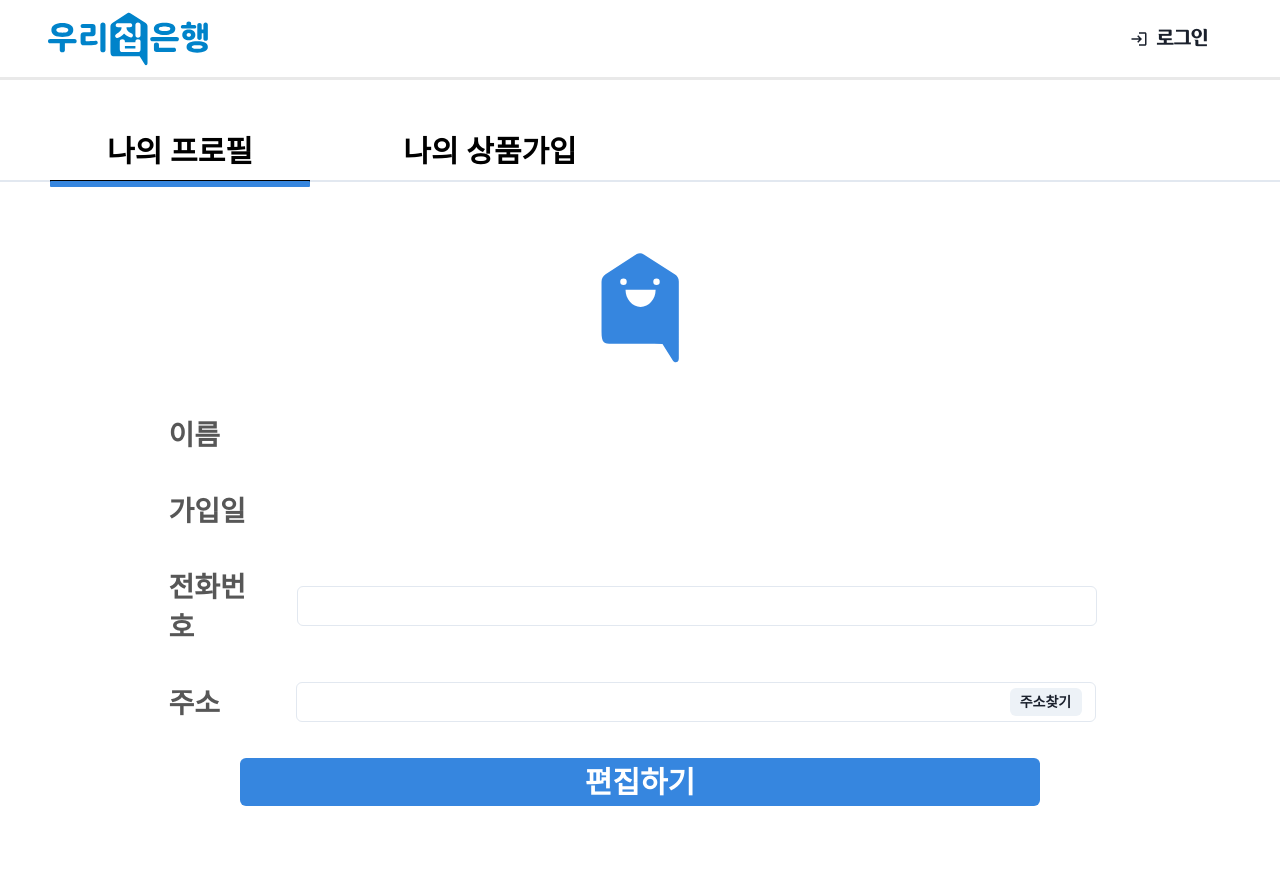
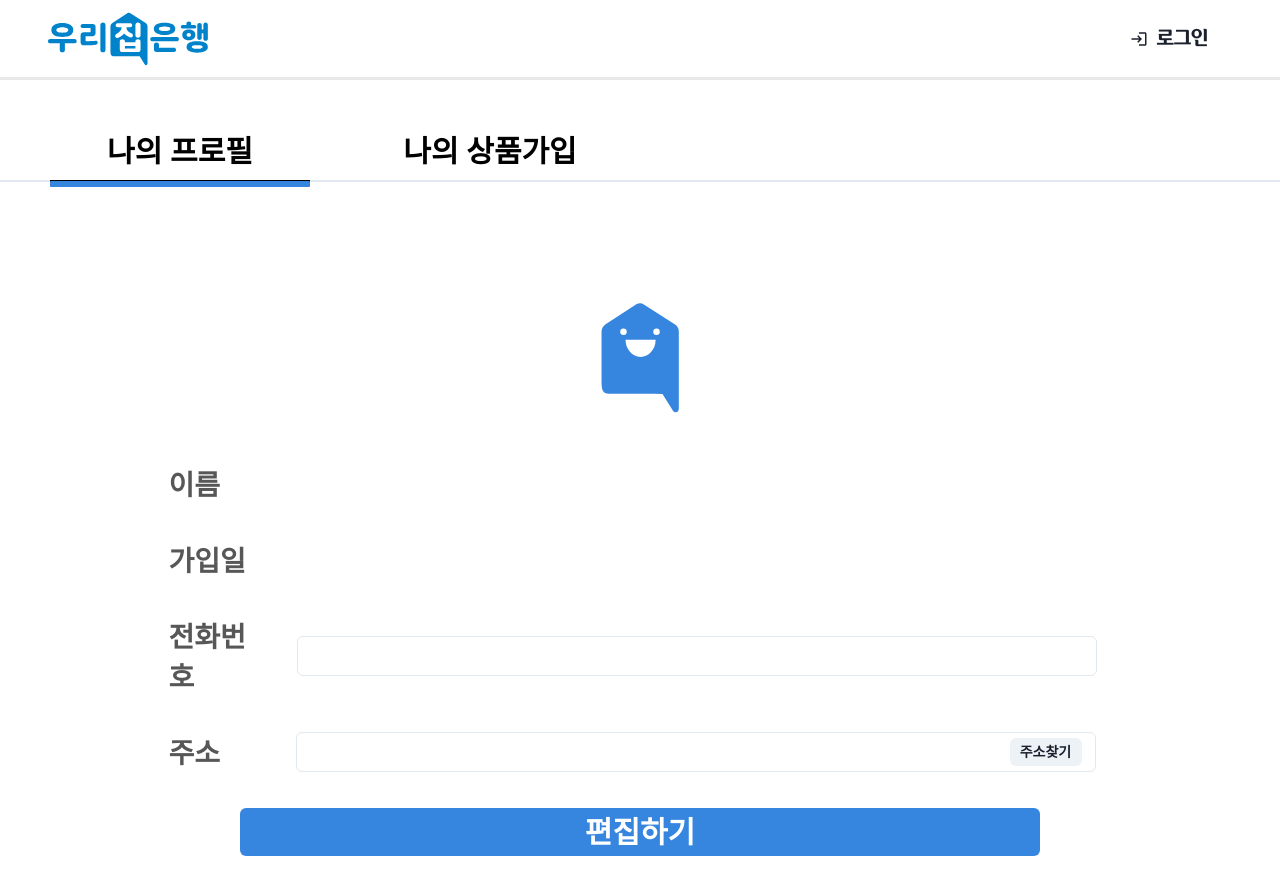
Before and after one commit to woorifisa-projects-2nd/HomeBanker-front, a React app: page /mypage in a window 1280 px wide. Before the commit the page ends 822 px from the top, so only its background shows below. Built offline with nearby package versions, Linux system fonts and the light colour scheme; no server answers; the HTML template or start-up script is replaced by a standard one.

Commit message:
나의 상품가입 간헐적으로 안눌러지던 상황 처리

```diff
--- a/src/components/mypage/ProfileTab.jsx
+++ b/src/components/mypage/ProfileTab.jsx
@@ -107,12 +107,7 @@ export default function ProfileTab() {
   };
 
   return (
-    <Flex
-      direction="column"
-      alignItems="center"
-      justifyContent="center"
-      marginTop="-50px"
-    >
+    <Flex direction="column" alignItems="center" justifyContent="center">
       <VStack spacing={4}>
         <Image src={logo} alt="logo" marginBottom="30px" marginTop="100px" />
         <Flex as={FormControl} alignItems="center" gap="4" marginBottom="20px">
```
